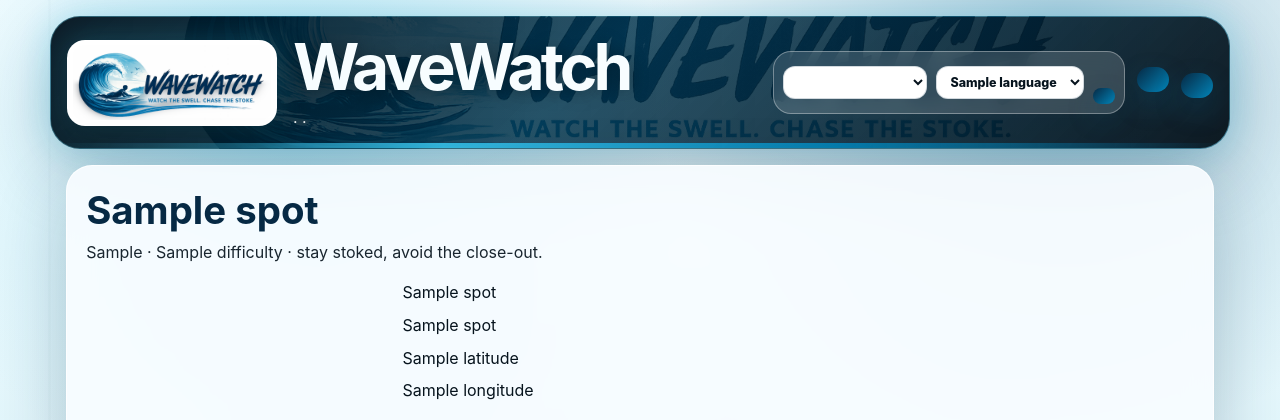
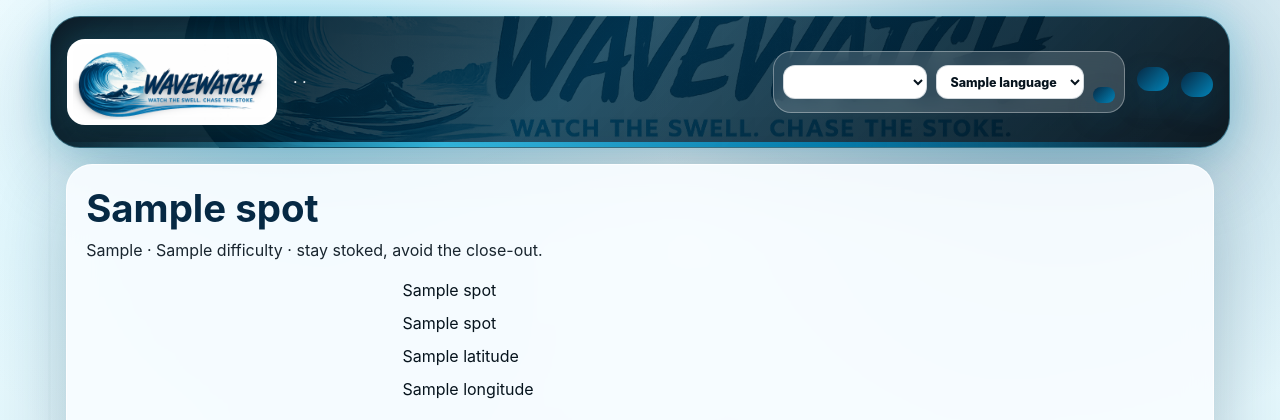
Before and after one commit to psappz/surf-decision-engine, a FastAPI app: template app/templates/spot_detail.html in a window 1280 px wide. Shown: the top 420 px of the page. Run offline with FastAPI, Linux system fonts and the light colour scheme; the template is opened without the code that fills it: most values are stand-ins (such as "Sample title", 1, 10 or a date in 2020); lists and menus that the app fills with data are empty.

Commit message:
Remove duplicate WaveWatch header text

```diff
--- a/app/templates/spot_detail.html
+++ b/app/templates/spot_detail.html
@@ -11,7 +11,7 @@
 <header class="top surf-hero compact">
   <div class="brand-lockup">
     <img class="site-logo" src="/static/wavewatch-logo.png" alt="WaveWatch logo">
-    <div><h1>WaveWatch</h1><p class="tagline">{{ user.username }} · {{ user.role }} · {{ t('spot_check') }}</p></div>
+    <div><p class="tagline">{{ user.username }} · {{ user.role }} · {{ t('spot_check') }}</p></div>
   </div>
   <div class="header-actions">
     {{ prefs_form() }}
--- a/app/templates/surf.html
+++ b/app/templates/surf.html
@@ -12,7 +12,6 @@
   <div class="brand-lockup">
     <img class="site-logo" src="/static/wavewatch-logo.png" alt="WaveWatch logo">
     <div>
-      <h1>WaveWatch</h1>
       <p class="tagline">Aloha {{ user.username }} · {{ user.role }} · {{ date }} · {{ t('date_tz') }}</p>
     </div>
   </div>
```
